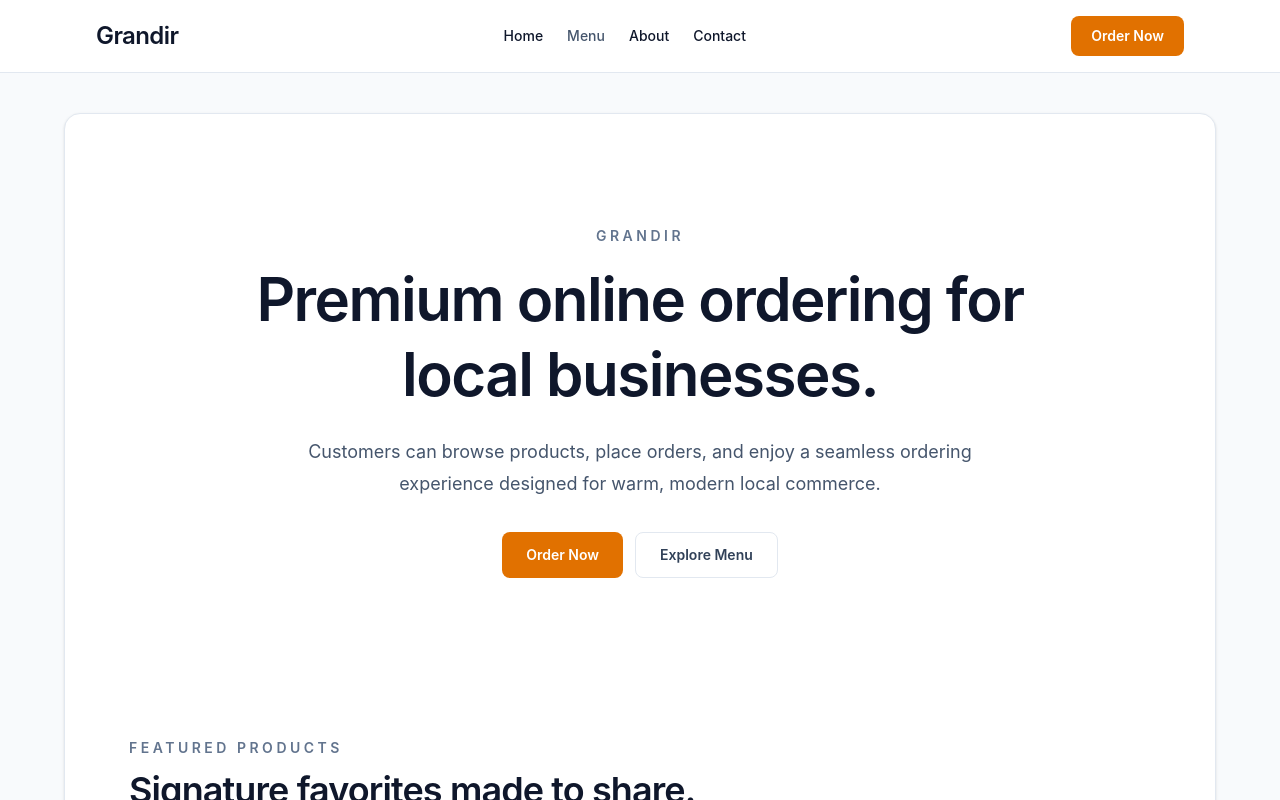
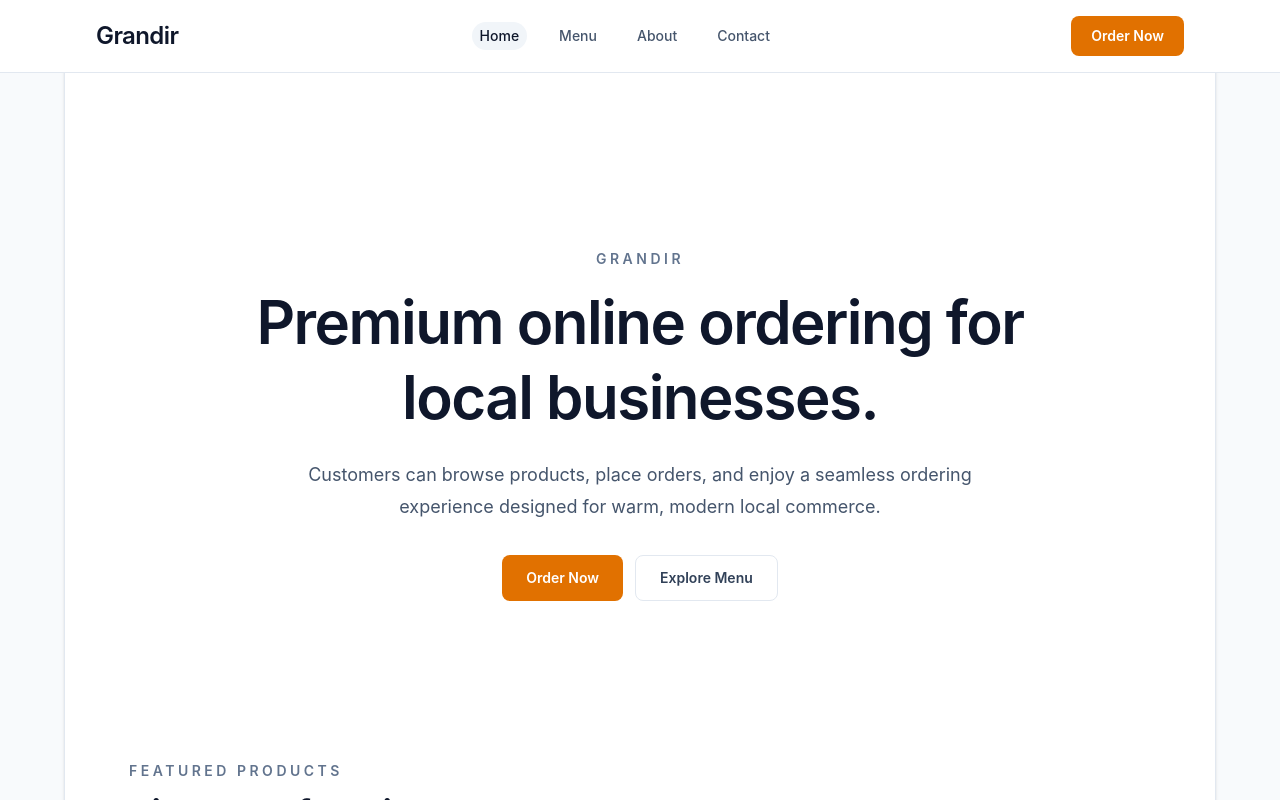
Before and after one commit to MalaikaFayyaz/local-commerce-platform, a React (Vite) app in the folder frontend/: page / in a window 1280 px wide. Shown: the top 800 px of the page. Built offline with nearby package versions, Linux system fonts and the light colour scheme.

Commit message:
navbar routing and scrolling visibility updated

```diff
--- a/frontend/src/components/layout/Navbar.tsx
+++ b/frontend/src/components/layout/Navbar.tsx
@@ -1,17 +1,100 @@
+import { useEffect, useRef, useState } from 'react'
 import { NavLink } from 'react-router-dom'
 
 const navItems = [
-  { label: 'Home', path: '/' },
+  { label: 'Home', path: '/', sectionId: 'home' },
   { label: 'Menu', path: '/menu' },
-  { label: 'About', path: '#' },
-  { label: 'Contact', path: '#' },
+  { label: 'About', path: '#about', sectionId: 'about' },
+  { label: 'Contact', path: '#contact', sectionId: 'contact' },
 ]
 
 function Navbar() {
+  const [activeSection, setActiveSection] = useState('home')
+  const [isVisible, setIsVisible] = useState(true)
+  const lastScrollYRef = useRef(0)
+
+  useEffect(() => {
+    const handleScroll = () => {
+      const currentScrollY = window.scrollY
+
+      if (currentScrollY <= 0) {
+        setIsVisible(true)
+      } else if (currentScrollY > lastScrollYRef.current) {
+        setIsVisible(false)
+      } else {
+        setIsVisible(true)
+      }
+
+      lastScrollYRef.current = currentScrollY
+    }
+
+    const handleScrollWithFrame = () => {
+      window.requestAnimationFrame(handleScroll)
+    }
+
+    window.addEventListener('scroll', handleScrollWithFrame, { passive: true })
+
+    const sections = ['home', 'about', 'contact']
+      .map((id) => document.getElementById(id))
+      .filter(Boolean) as HTMLElement[]
+
+    const observer = new IntersectionObserver(
+      (entries) => {
+        const visibleEntry = entries
+          .filter((entry) => entry.isIntersecting)
+          .sort((a, b) => b.intersectionRatio - a.intersectionRatio)[0]
+
+        if (visibleEntry) {
+          const id = visibleEntry.target.id
+          setActiveSection(id)
+        }
+      },
+      {
+        rootMargin: '-35% 0px -45% 0px',
+        threshold: [0.15, 0.35, 0.6],
+      }
+    )
+
+    sections.forEach((section) => observer.observe(section))
+
+    return () => {
+      window.removeEventListener('scroll', handleScrollWithFrame)
+      observer.disconnect()
+    }
+  }, [])
+
+  const scrollToSection = (sectionId: string) => {
+    if (typeof window === 'undefined') {
+      return
+    }
+
+    const target = document.getElementById(sectionId)
+    if (!target) {
+      return
+    }
+
+    const targetTop = target.getBoundingClientRect().top + window.scrollY - 96
+    const prefersReducedMotion = window.matchMedia('(prefers-reduced-motion: reduce)').matches
+
+    if (Math.abs(targetTop - window.scrollY) < 2) {
+      return
+    }
+
+    window.scrollTo({ top: targetTop, behavior: prefersReducedMotion ? 'auto' : 'smooth' })
+  }
+
+  const getLinkClasses = (isActive: boolean) =>
+    `rounded-full px-2 py-1 text-sm font-medium transition-colors duration-150 ${
+      isActive ? 'bg-slate-100 text-slate-900' : 'text-slate-600 hover:text-slate-900'
+    }`
+
   return (
-    <header className="sticky top-0 z-20 border-b border-slate-200 bg-white/95 backdrop-blur-sm">
+    <header
+      className={`fixed inset-x-0 top-0 z-20 border-b border-slate-200 bg-white/95 backdrop-blur-sm transition-transform duration-300 ease-out ${
+        isVisible ? 'translate-y-0' : '-translate-y-full'
+      }`}
+    >
       <div className="mx-auto flex w-full max-w-6xl flex-wrap items-center justify-between gap-y-3 px-4 py-4 sm:flex-nowrap sm:px-6 lg:px-8">
-        {/* Logo - always first, never grows */}
         <NavLink
           to="/"
           className="order-1 flex-shrink-0 text-xl font-semibold tracking-tight text-slate-900 sm:text-2xl"
@@ -19,7 +102,6 @@ function Navbar() {
           Grandir
         </NavLink>
 
-        {/* Order Now - row 1 on mobile (right side), last on desktop */}
         <NavLink
           to="/cart"
           className="order-2 flex-shrink-0 rounded-lg bg-amber-600 px-4 py-2 text-sm font-semibold text-white transition-colors duration-150 hover:bg-amber-700 sm:order-3 sm:px-5 sm:py-2.5"
@@ -27,68 +109,45 @@ function Navbar() {
           Order Now
         </NavLink>
 
-        {/* Nav links - wraps to its own full-width row on mobile, centered flex-1 column on desktop */}
         <nav
           aria-label="Primary navigation"
           className="order-3 flex w-full basis-full flex-wrap items-center justify-center gap-4 sm:order-2 sm:w-auto sm:basis-auto sm:flex-1 sm:gap-6"
         >
-          {navItems.map((item) => (
+          {navItems.map((item) => {
+            if (item.sectionId) {
+              const isActive = activeSection === item.sectionId
+
+              return (
+                <a
+                  key={item.label}
+                  href={item.path}
+                  onClick={(event) => {
+                    event.preventDefault()
+                    if (item.sectionId) {
+                      scrollToSection(item.sectionId)
+                    }
+                  }}
+                  className={getLinkClasses(isActive)}
+                >
+                  {item.label}
+                </a>
+              )
+            }
+
+            return (
               <NavLink
                 key={item.label}
                 to={item.path}
-              className={({ isActive }) =>
-                `text-sm font-medium transition-colors duration-150 ${
-                  isActive ? 'text-slate-900' : 'text-slate-600 hover:text-slate-900'
-                }`
-              }
+                className={({ isActive }) => getLinkClasses(isActive)}
               >
                 {item.label}
               </NavLink>
-          ))}
+            )
+          })}
         </nav>
       </div>
     </header>
   )
 }
-// function Navbar() {
-//   return (
-//     <header className="sticky top-0 z-20 border-b border-slate-200 bg-white/95 backdrop-blur-sm">
-//       <div className="mx-auto flex w-full max-w-6xl flex-wrap items-center justify-between gap-3 px-4 py-4 sm:px-6 lg:px-8">
-//         <NavLink
-//           to="/"
-//           className="flex-shrink-0 text-xl font-semibold tracking-tight text-slate-900 sm:text-2xl"
-//         >
-//           Grandir
-//         </NavLink>
-
-//         <nav
-//           aria-label="Primary navigation"
-//           className="order-3 flex w-full basis-full flex-wrap items-center justify-center gap-4 sm:order-2 sm:basis-auto sm:gap-6 md:flex-1 md:justify-center"
-//         >
-//           {navItems.map((item) => (
-//             <NavLink
-//               key={item.label}
-//               to={item.path}
-//               className={({ isActive }) =>
-//                 `text-sm font-medium transition-colors duration-150 ${
-//                   isActive ? 'text-slate-900' : 'text-slate-600 hover:text-slate-900'
-//                 }`
-//               }
-//             >
-//               {item.label}
-//             </NavLink>
-//           ))}
-//         </nav>
-
-//         <NavLink
-//           to="/cart"
-//           className="ml-auto inline-flex items-center rounded-lg bg-amber-600 px-4 py-2 text-sm font-semibold text-white transition-colors duration-150 hover:bg-amber-700 sm:px-5 sm:py-2.5"
-//         >
-//           Order Now
-//         </NavLink>
-//       </div>
-//     </header>
-//   )
-// }
 
 export default Navbar
--- a/frontend/src/pages/Home/HomePage.tsx
+++ b/frontend/src/pages/Home/HomePage.tsx
@@ -7,13 +7,19 @@ import ProductGrid from '@/components/home/ProductGrid'
 
 function HomePage() {
   return (
-    <div className="space-y-4">
-      <Hero />
+    <div className="space-y-4 pt-20 sm:pt-24">
+      <div id="home" className="scroll-mt-24">
+        <Hero />
+      </div>
       <FeaturedProducts />
       <Categories />
       <ProductGrid />
-      <About />
-      <Contact />
+      <div id="about" className="scroll-mt-24">
+        <About />
+      </div>
+      <div id="contact" className="scroll-mt-24">
+        <Contact />
+      </div>
     </div>
   )
 }
```
Lines whose indentation alone changed are shown as unchanged.
